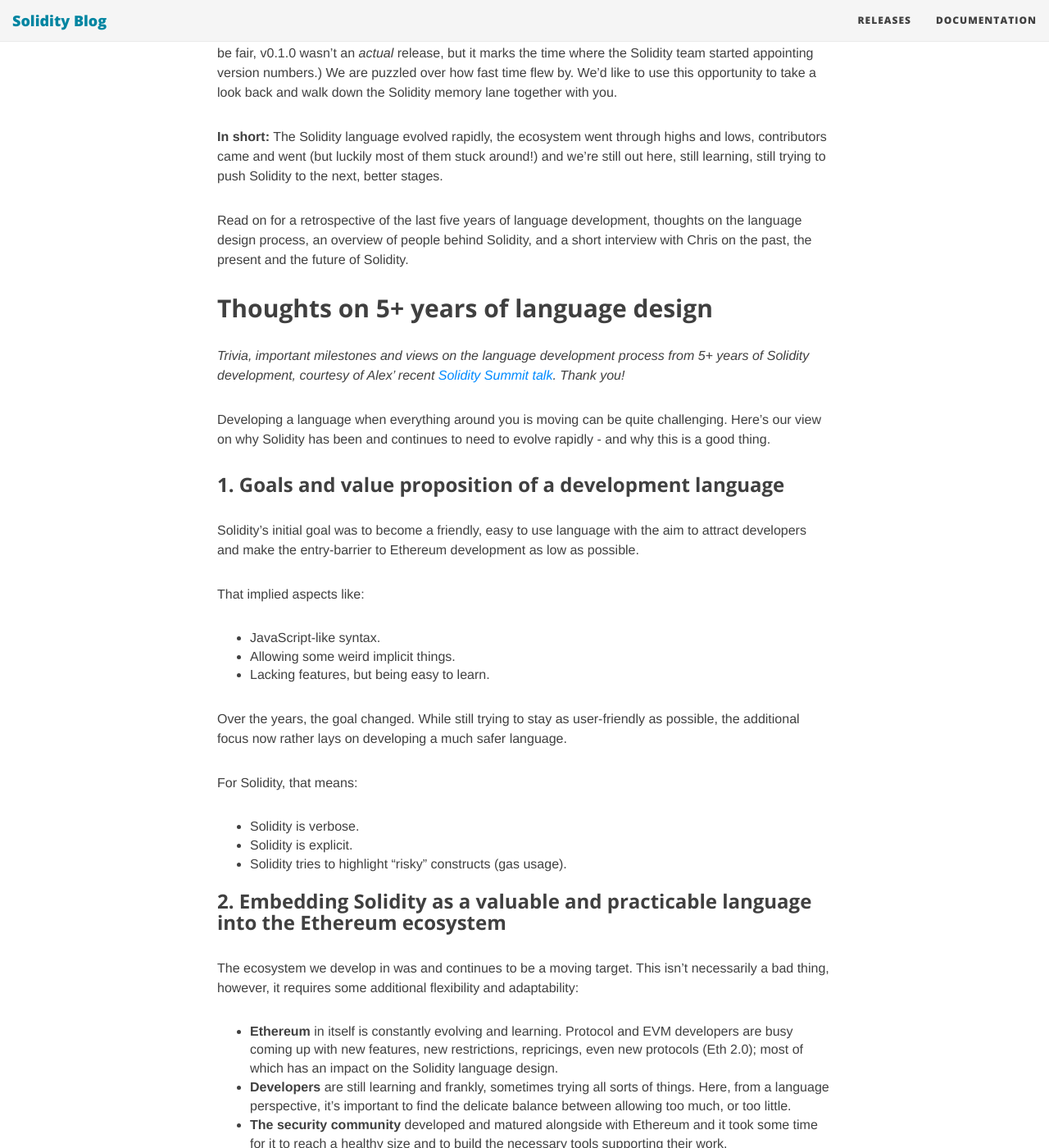
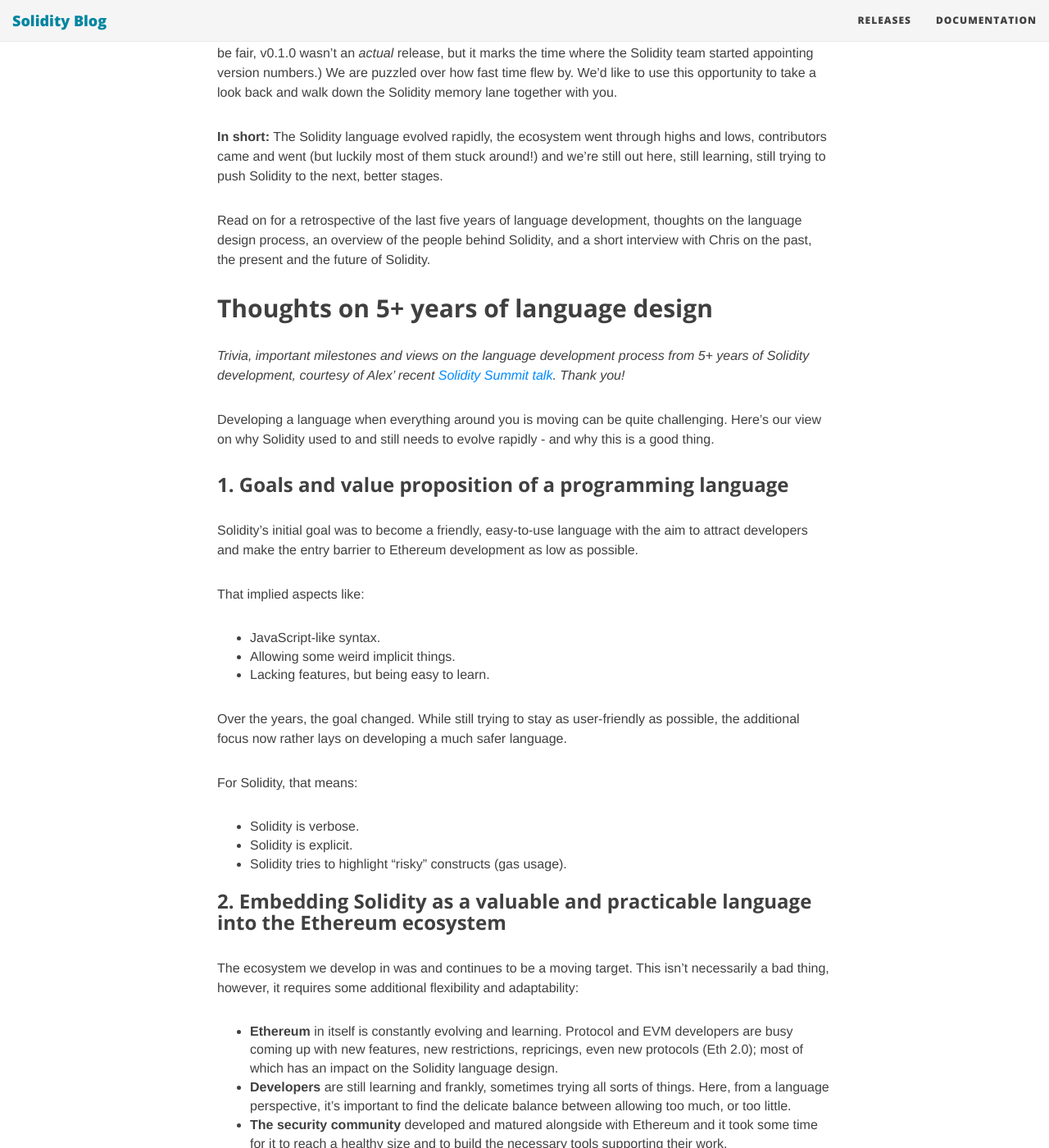
Before and after one commit to krismark930/solidity-blog, a Jekyll site: the page built from _posts/2020-07-08-solidity-turns-5.md, in a window 1280 px wide and 1400 px high, scrolled down 762 px. Shown: the whole window at 82% size. Built offline with Jekyll 4.4.1, drawn with Linux system fonts in a browser that asks for light colours; some of the changed text lies outside the part shown.

```diff
--- a/_posts/2020-07-08-solidity-turns-5.md
+++ b/_posts/2020-07-08-solidity-turns-5.md
@@ -13,17 +13,17 @@ With happiness and a tad of nostalgia, we'd like to share that [Solidity v0.1.0]
 
 **In short:** The Solidity language evolved rapidly, the ecosystem went through highs and lows, contributors came and went (but luckily most of them stuck around!) and we're still out here, still learning, still trying to push Solidity to the next, better stages.
 
-Read on for a retrospective of the last five years of language development, thoughts on the language design process, an overview of people behind Solidity, and a short interview with Chris on the past, the present and the future of Solidity.
+Read on for a retrospective of the last five years of language development, thoughts on the language design process, an overview of the people behind Solidity, and a short interview with Chris on the past, the present and the future of Solidity.
 
 ## Thoughts on 5+ years of language design
 
 *Trivia, important milestones and views on the language development process from 5+ years of Solidity development, courtesy of Alex' recent [Solidity Summit talk](https://axic.github.io/notes/summit/musings_on_language/#/). Thank you!*
 
-Developing a language when everything around you is moving can be quite challenging. Here's our view on why Solidity has been and continues to need to evolve rapidly - and why this is a good thing.
+Developing a language when everything around you is moving can be quite challenging. Here's our view on why Solidity used to and still needs to evolve rapidly - and why this is a good thing.
 
-### 1. Goals and value proposition of a development language
+### 1. Goals and value proposition of a programming language
 
-Solidity's initial goal was to become a friendly, easy to use language with the aim to attract developers and make the entry-barrier to Ethereum development as low as possible.
+Solidity's initial goal was to become a friendly, easy-to-use language with the aim to attract developers and make the entry barrier to Ethereum development as low as possible.
 
 That implied aspects like:
 - JavaScript-like syntax.
@@ -98,7 +98,7 @@ Note that this is a non-exhaustive list. There are certainly many more great con
 
 ## The past, the present and the future of Solidity: Interview with Christian Reitwiessner
 
-**Can you tell us a bit about the beginnings of Solidity? What changed most about your work on Solidity between then and now?**
+**Can you tell us a bit about the beginnings of Solidity? What changed most about your work on Solidity between now and then?**
 
 *The biggest difference between now and then is that back in the days you basically did not know if somebody would ever use what we are building. Of course we maybe had the feeling it is going to be something big, but we did not know for sure. Now, Solidity is a product which we are continuing to improve while it is out there in production, being used, holding incredible amounts of value and powering some really cool decentralized applications.*
 
```
Also changed, not shown: other parts of _posts/2020-07-08-solidity-turns-5.md (+7 -7 lines).
